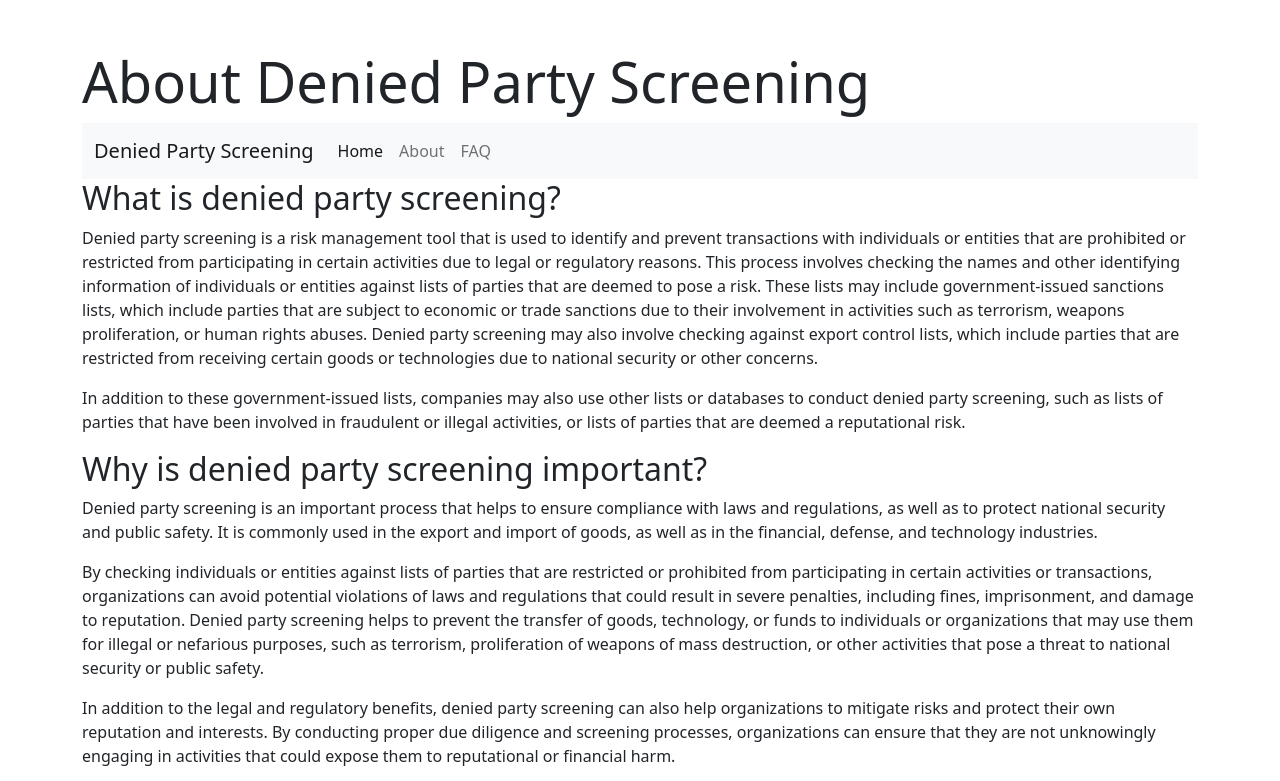
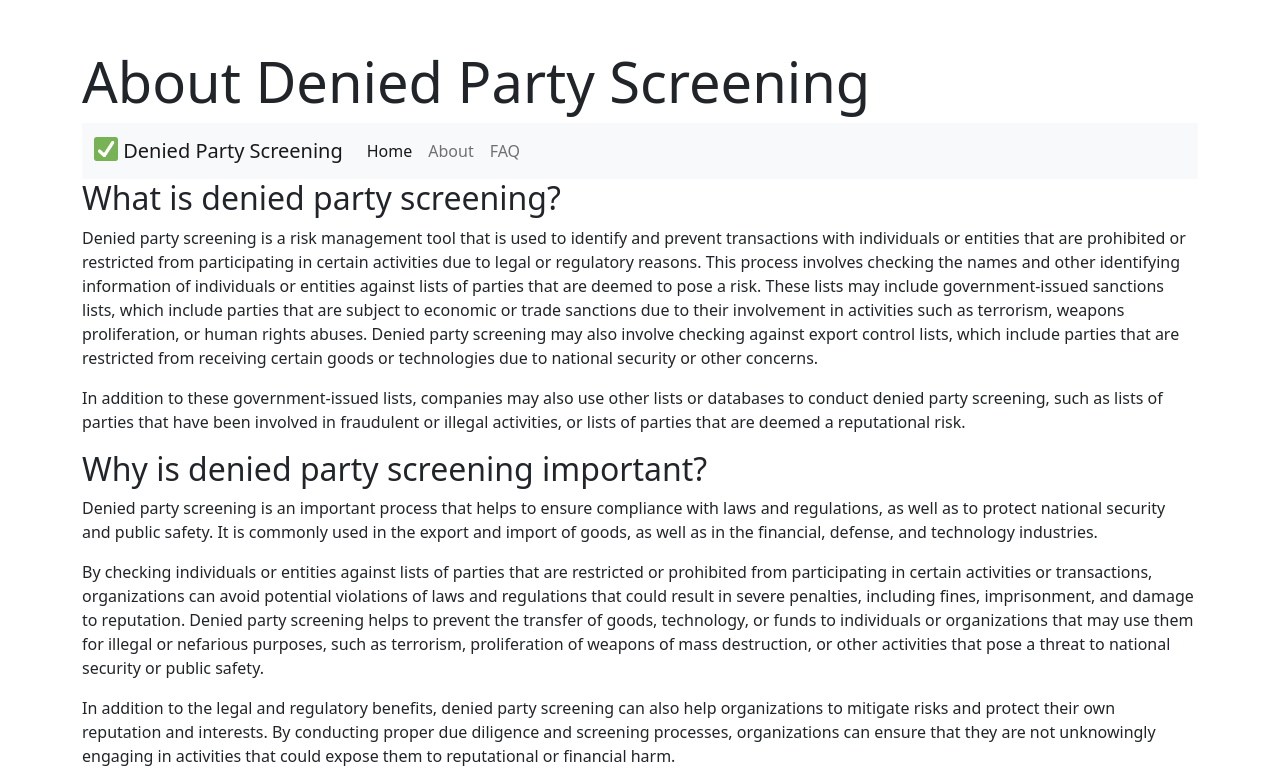
Before and after one commit to mdwish/csl-app, a plain HTML site: page about.html in a window 1280 px wide. Shown: the top 781 px of the page. Drawn offline with nearby package versions, Linux system fonts and the light colour scheme.

Commit message:
Modify Nav and add GA code to all pages

```diff
--- a/about.html
+++ b/about.html
@@ -9,9 +9,13 @@
 	<body>
 		<div class="container">
 			<h1 class="display-4 mt-5">About Denied Party Screening</h1>
+
 			<nav class="navbar navbar-expand-lg navbar-light bg-light">
 				<div class="container-fluid">
-					<a class="navbar-brand" href="#">Denied Party Screening</a>
+					<span class="navbar-brand">
+						<img src="apple-touch-icon.png" alt="" width="24" class="d-inline-block align-text-top">
+						Denied Party Screening
+					</span>
 					<button class="navbar-toggler" type="button" data-bs-toggle="collapse" data-bs-target="#navbarNavAltMarkup" aria-controls="navbarNavAltMarkup" aria-expanded="false" aria-label="Toggle navigation">
 						<span class="navbar-toggler-icon"></span>
 					</button>
@@ -24,6 +28,7 @@
 					</div>
 				</div>
 			</nav>
+
 			<h2>What is denied party screening?</h2>
 			<p>Denied party screening is a risk management tool that is used to identify and prevent transactions with individuals or entities that are prohibited or restricted from participating in certain activities due to legal or regulatory reasons. This process involves checking the names and other identifying information of individuals or entities against lists of parties that are deemed to pose a risk. These lists may include government-issued sanctions lists, which include parties that are subject to economic or trade sanctions due to their involvement in activities such as terrorism, weapons proliferation, or human rights abuses. Denied party screening may also involve checking against export control lists, which include parties that are restricted from receiving certain goods or technologies due to national security or other concerns.</p>
 			<p>In addition to these government-issued lists, companies may also use other lists or databases to conduct denied party screening, such as lists of parties that have been involved in fraudulent or illegal activities, or lists of parties that are deemed a reputational risk.</p>
@@ -49,5 +54,15 @@
 		<!-- JavaScript Bundle with Popper -->
 		<script src="https://cdn.jsdelivr.net/npm/bootstrap@5.2.3/dist/js/bootstrap.bundle.min.js" integrity="sha384-kenU1KFdBIe4zVF0s0G1M5b4hcpxyD9F7jL+jjXkk+Q2h455rYXK/7HAuoJl+0I4" crossorigin="anonymous"></script>
 
+		<!-- Google tag (gtag.js) -->
+		<script async src="https://www.googletagmanager.com/gtag/js?id=G-9XWZEYK74G"></script>
+		<script>
+			window.dataLayer = window.dataLayer || [];
+			function gtag(){dataLayer.push(arguments);}
+			gtag('js', new Date());
+
+			gtag('config', 'G-9XWZEYK74G');
+		</script>
+
 	</body>
 </html>
```
Also changed, not shown: faq.html (+16 -1 lines), index.html (+16 -15 lines).
